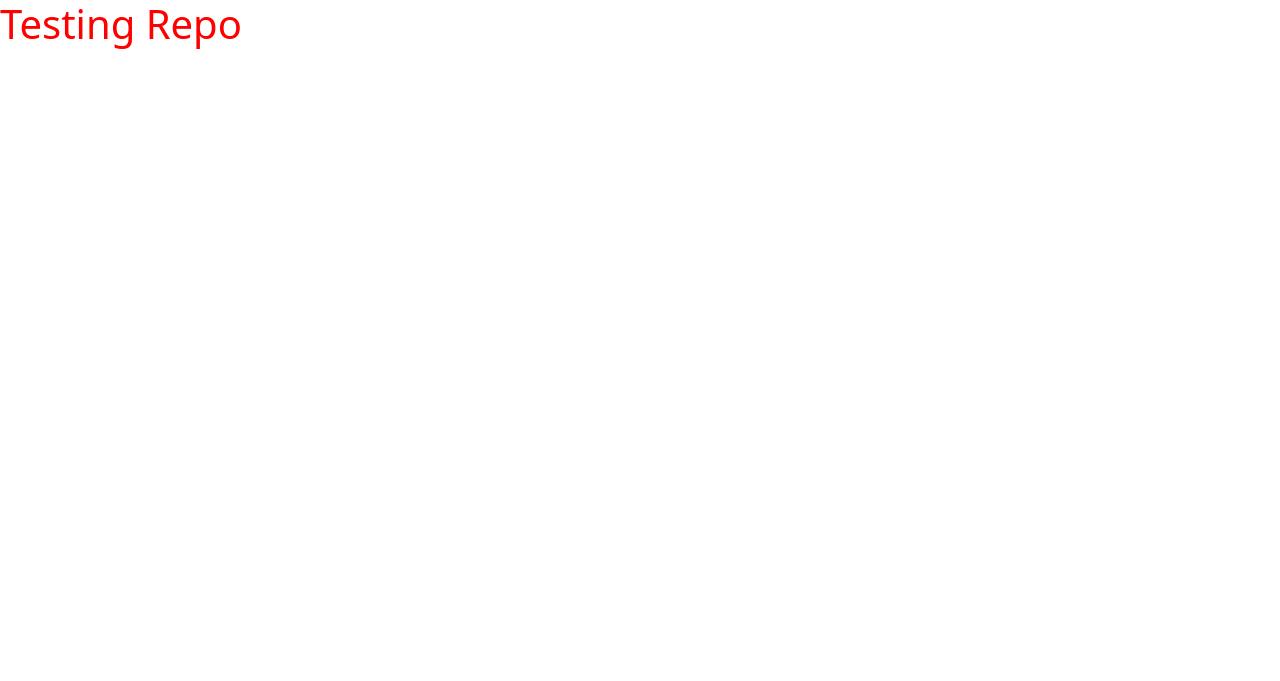
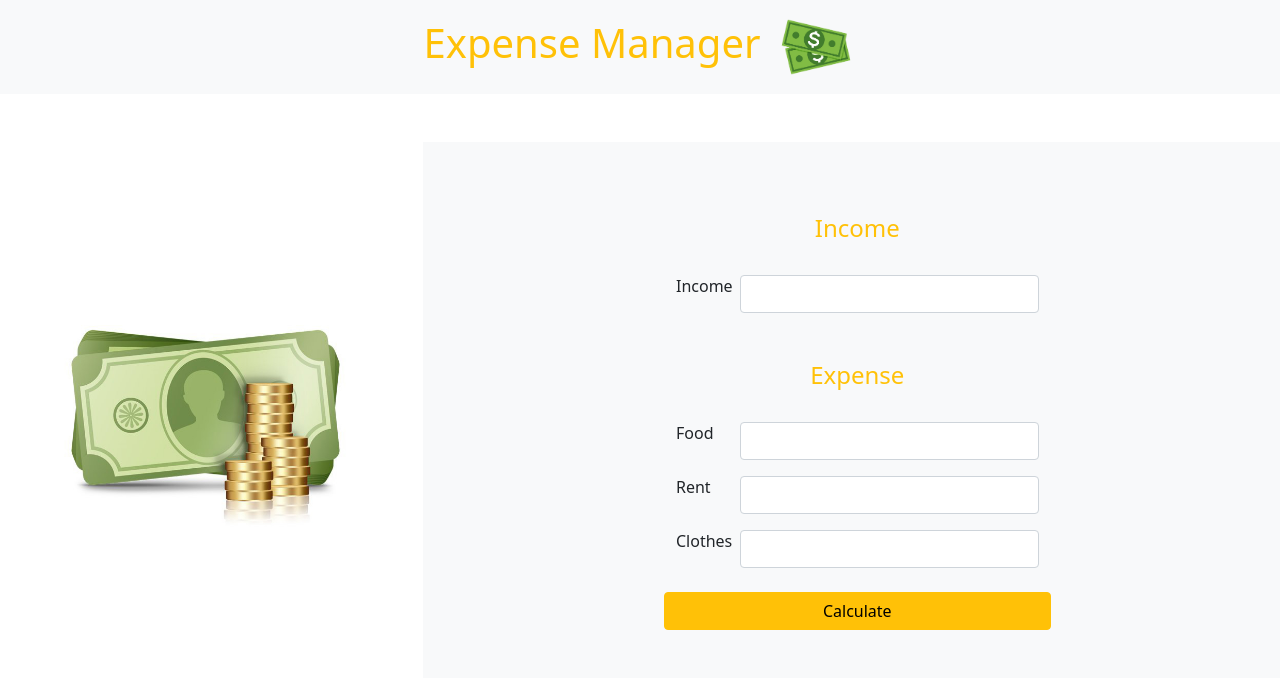
Before and after one commit to mushfiq5900/mi5-mo30-assignment5, a plain HTML site: page index.html in a window 1280 px wide. Drawn offline with nearby package versions, Linux system fonts and the light colour scheme.

Commit message:
Design added

```diff
--- a/css/style.css
+++ b/css/style.css
@@ -1,3 +1,6 @@
-h1{
-    color: red;
+.icon{
+    width: 80px;
 }
+.btn-check:focus+.btn-warning, .btn-warning:focus{
+    box-shadow: none;
+}
--- a/index.html
+++ b/index.html
@@ -5,7 +5,9 @@
     <meta charset="UTF-8">
     <meta http-equiv="X-UA-Compatible" content="IE=edge">
     <meta name="viewport" content="width=device-width, initial-scale=1.0">
-    <title>Expence Manager</title>
+    <title>Expense Manager</title>
+    <!-- Font Awesome -->
+    <script src="https://kit.fontawesome.com/c9924c208a.js" crossorigin="anonymous"></script>
     <!-- Bootstrap CSS -->
     <link href="https://cdn.jsdelivr.net/npm/bootstrap@5.1.3/dist/css/bootstrap.min.css" rel="stylesheet"
         integrity="sha384-1BmE4kWBq78iYhFldvKuhfTAU6auU8tT94WrHftjDbrCEXSU1oBoqyl2QvZ6jIW3" crossorigin="anonymous">
@@ -14,8 +16,51 @@
 </head>
 
 <body>
-    <h1>Testing Repo</h1>
-    <script src="js/app.js"></script>
+
+    <head>
+        <!-- App Heading -->
+        <div class="col-lg-12 d-flex align-items-center justify-content-center bg-light p-3">
+            <h1 class="text-warning pe-3">Expense Manager</h1>
+            <img class="icon" src="images/icon.png" alt="">
+        </div>
+    </head>
+    <main>
+        <!-- Input Section -->
+        <div class="row mt-5 align-items-center">
+            <div class="col-lg-4 col-md-12 col-sm-12">
+                <img class="w-100 p-5 ms-auto" src="images/main-image.jpg" alt="">
+            </div>
+            <div class="col-lg-8 col-md-12 col-sm-12 bg-light p-5">
+                <!-- income -->
+                <div class="row w-50 mb-3 mx-auto">
+                    <h4 class="text-center text-warning my-4">Income</h4>
+                    <label for="income-input" class="col-sm-2 col-form-label">Income</label>
+                    <div class="col-sm-10">
+                        <input type="text" class="form-control my-2" id="income-input">
+                    </div>
+                </div>
+                <!-- expense -->
+                <div class="row w-50 mb-3 mx-auto">
+                    <h4 class="text-center text-warning my-4">Expense</h4>
+                    <label for="food-input" class="col-sm-2 col-form-label">Food</label>
+                    <div class="col-sm-10">
+                        <input type="text" class="form-control my-2" id="food-input">
+                    </div>
+                    <label for="rent-input" class="col-sm-2 col-form-label">Rent</label>
+                    <div class="col-sm-10">
+                        <input type="text" class="form-control my-2" id="rent-input">
+                    </div>
+                    <label for="cloth-input" class="col-sm-2 col-form-label">Clothes</label>
+                    <div class="col-sm-10">
+                        <input type="text" class="form-control my-2" id="cloth-input">
+                    </div>
+                </div>
+                <div class="d-grid gap-2 col-6 mx-auto">
+                    <button class="btn btn-warning w-100 mx-auto" id="calculate-btn" type="button">Calculate</button>
+                </div>
+            </div>
+        </div>
+    </main>
 </body>
 
 </html>
--- a/js/app.js
+++ /dev/null
@@ -1 +0,0 @@
-console.log('Hello')
```
Also changed, not shown: images/icon.png (added), images/main-image.jpg (added).
